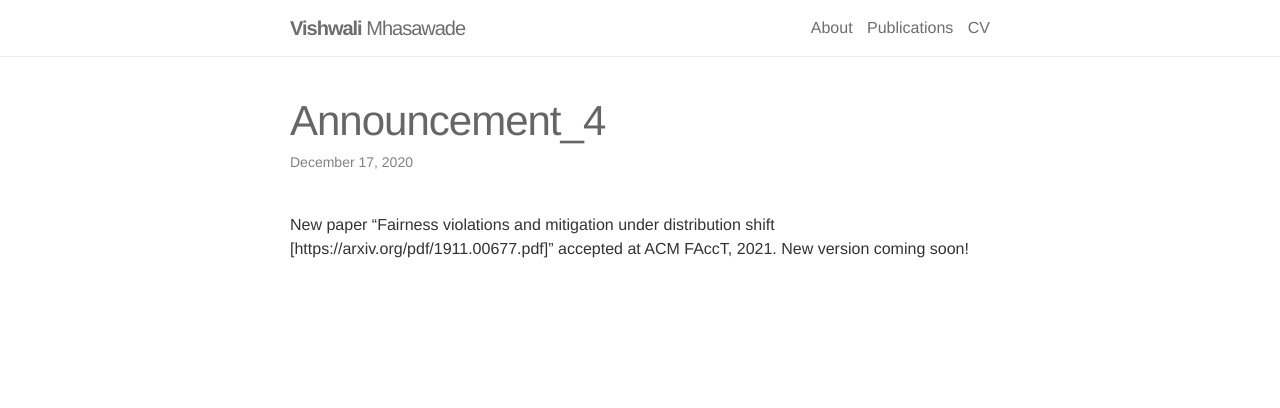
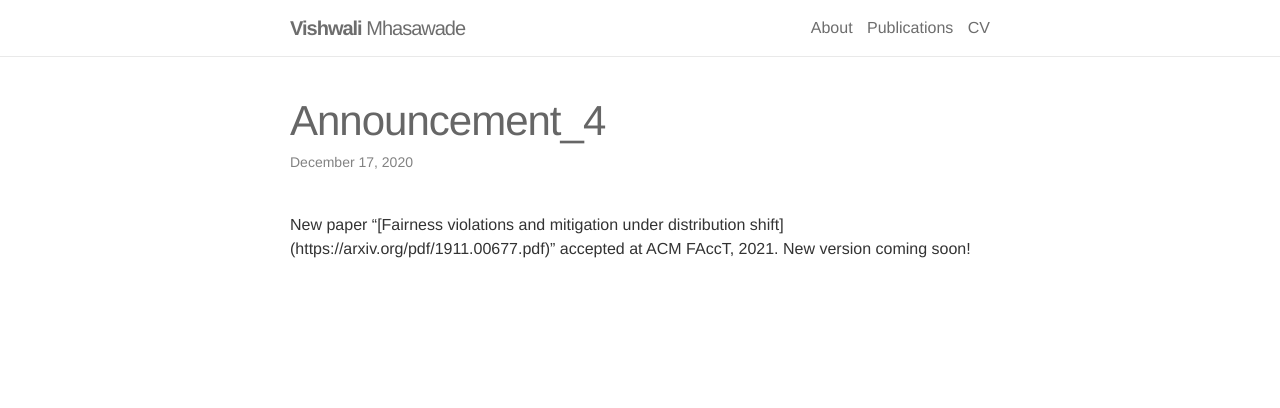
Before and after one commit to vishwali/vishwali.github.io, a Jekyll site: the page built from _news/announcement_4.md, in a window 1280 px wide. Shown: the top 408 px of the page. Built offline with Jekyll 4.4.1, drawn with Linux system fonts in a browser that asks for light colours; nearby versions of some CDN libraries.

```diff
--- a/_news/announcement_4.md
+++ b/_news/announcement_4.md
@@ -4,4 +4,4 @@ date: 2020-12-17
 inline: true
 ---
 
-New paper "Fairness violations and mitigation under distribution shift [https://arxiv.org/pdf/1911.00677.pdf]" accepted at ACM FAccT, 2021. New version coming soon!
+New paper "[Fairness violations and mitigation under distribution shift] (https://arxiv.org/pdf/1911.00677.pdf)" accepted at ACM FAccT, 2021. New version coming soon!
```
